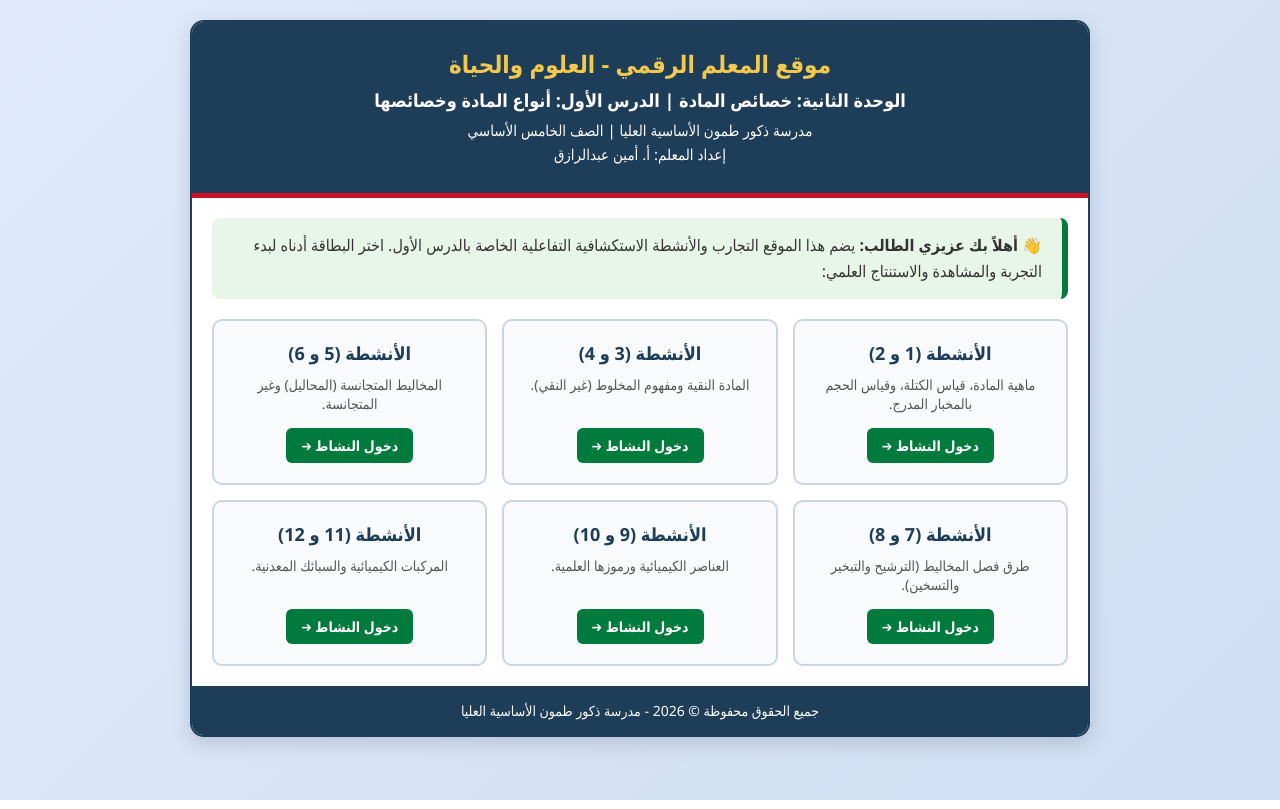
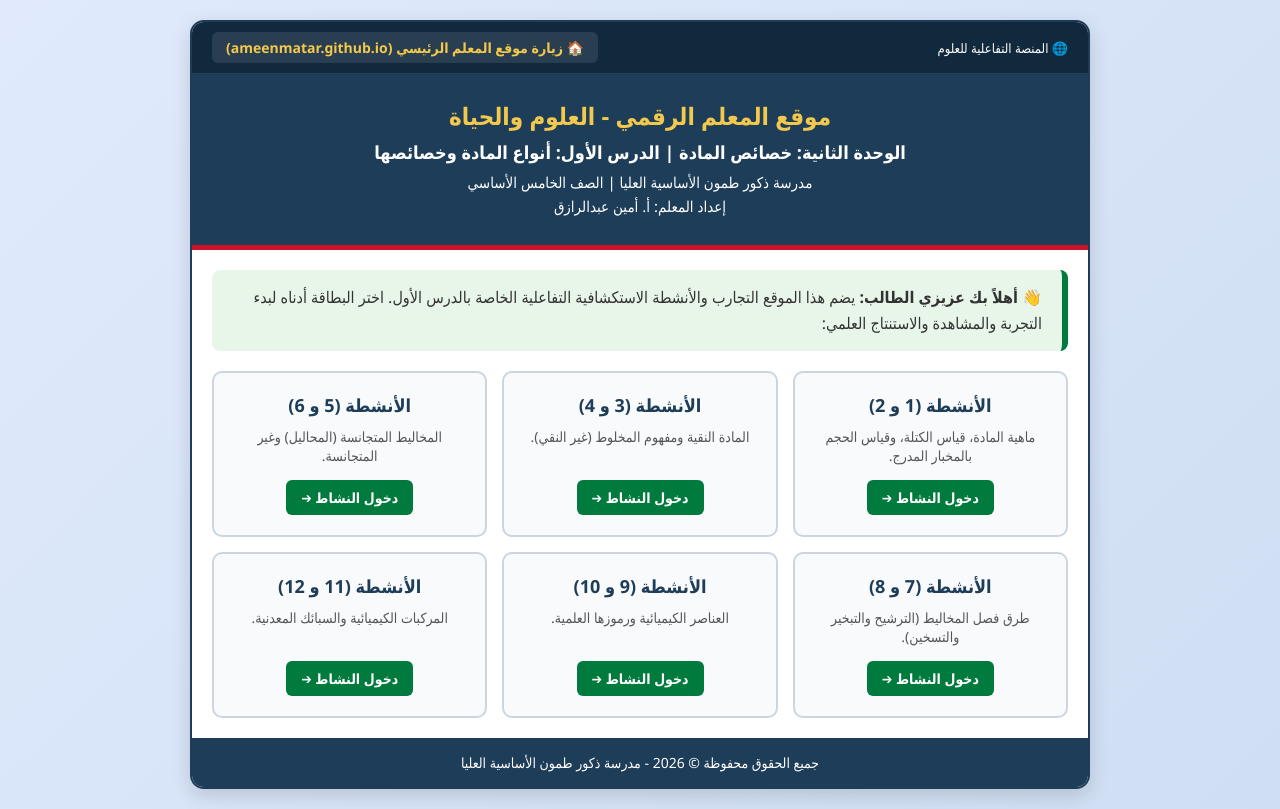
Before and after one commit to amenmatar/science-grade5-, a plain HTML site: page index.html in a window 1280 px wide. Drawn offline with Linux system fonts and the light colour scheme.

Commit message:
Add files via upload

```diff
--- a/index.html
+++ b/index.html
@@ -23,6 +23,34 @@
             overflow: hidden;
             border: 2px solid #1e3d59;
         }
+
+        /* شريط العودة للموقع الرئيسي */
+        .top-bar {
+            background: #11293d;
+            padding: 10px 20px;
+            display: flex;
+            justify-content: space-between;
+            align-items: center;
+            border-bottom: 1px solid rgba(255,255,255,0.1);
+        }
+        .main-site-link {
+            color: #f2c94c;
+            text-decoration: none;
+            font-size: 14px;
+            font-weight: bold;
+            background: rgba(255,255,255,0.1);
+            padding: 6px 14px;
+            border-radius: 6px;
+            transition: 0.3s;
+            display: inline-flex;
+            align-items: center;
+            gap: 6px;
+        }
+        .main-site-link:hover {
+            background: #f2c94c;
+            color: #11293d;
+        }
+
         .header {
             background: #1e3d59;
             color: white;
@@ -97,6 +125,14 @@
 <body>
 
     <div class="container">
+        <!-- شريط الربط العلوي بـ ameenmatar.github.io -->
+        <div class="top-bar">
+            <span style="color: #ffffff; font-size: 13px;">🌐 المنصة التفاعلية للعلوم</span>
+            <a href="https://ameenmatar.github.io/" target="_blank" class="main-site-link">
+                🏠 زيارة موقع المعلم الرئيسي (ameenmatar.github.io)
+            </a>
+        </div>
+
         <div class="header">
             <h1>موقع المعلم الرقمي - العلوم والحياة</h1>
             <h2>الوحدة الثانية: خصائص المادة | الدرس الأول: أنواع المادة وخصائصها</h2>
```
